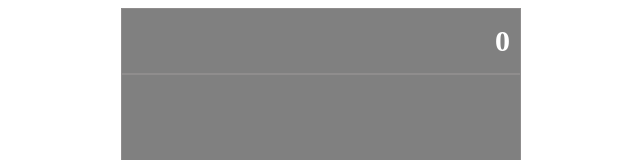
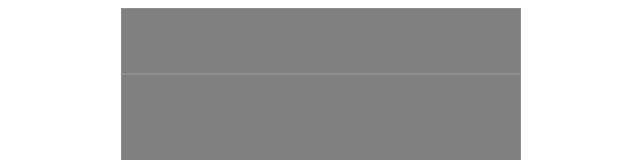
Before and after one commit to Mhdez221993/math_magicians, a React (Create React App) app: page /calculator in a window 1280 px wide. Shown: the top 160 px of the page, without its empty margins (319-959 px from the left). Built offline with nearby package versions, Linux system fonts and the light colour scheme.

Commit message:
Update Screen coponent to be more generic

```diff
--- a/src/components/Screen.js
+++ b/src/components/Screen.js
@@ -2,16 +2,11 @@
 import React from 'react';
 
 const Screen = props => {
-  const {
-    value: {
-      next,
-      total,
-    },
-  } = props;
+  const { value } = props;
 
   return (
     <div className="Display">
-      <span className="Screen">{next || total || '0'}</span>
+      <span className="Screen">{ value }</span>
     </div>
   );
 };
```
